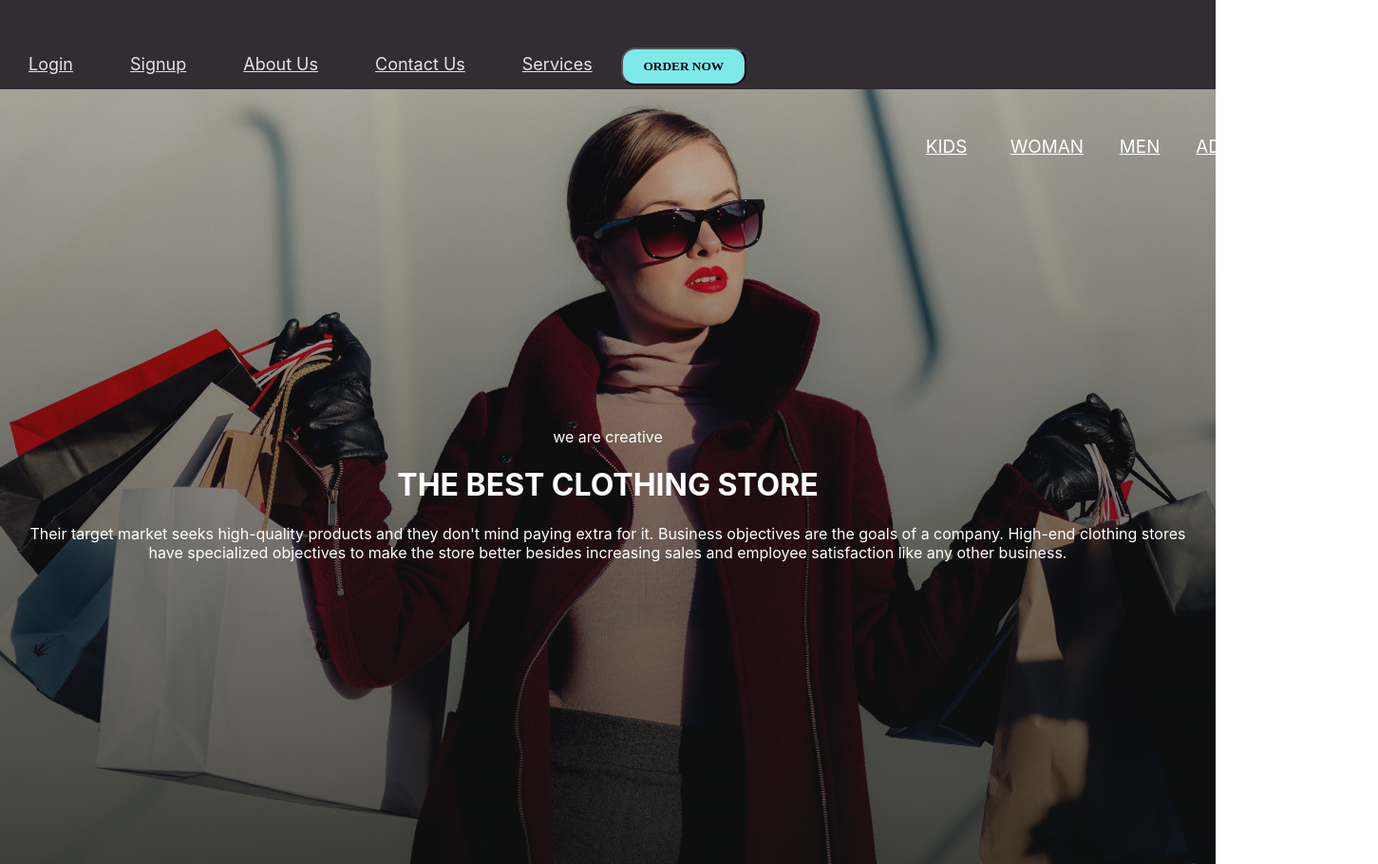
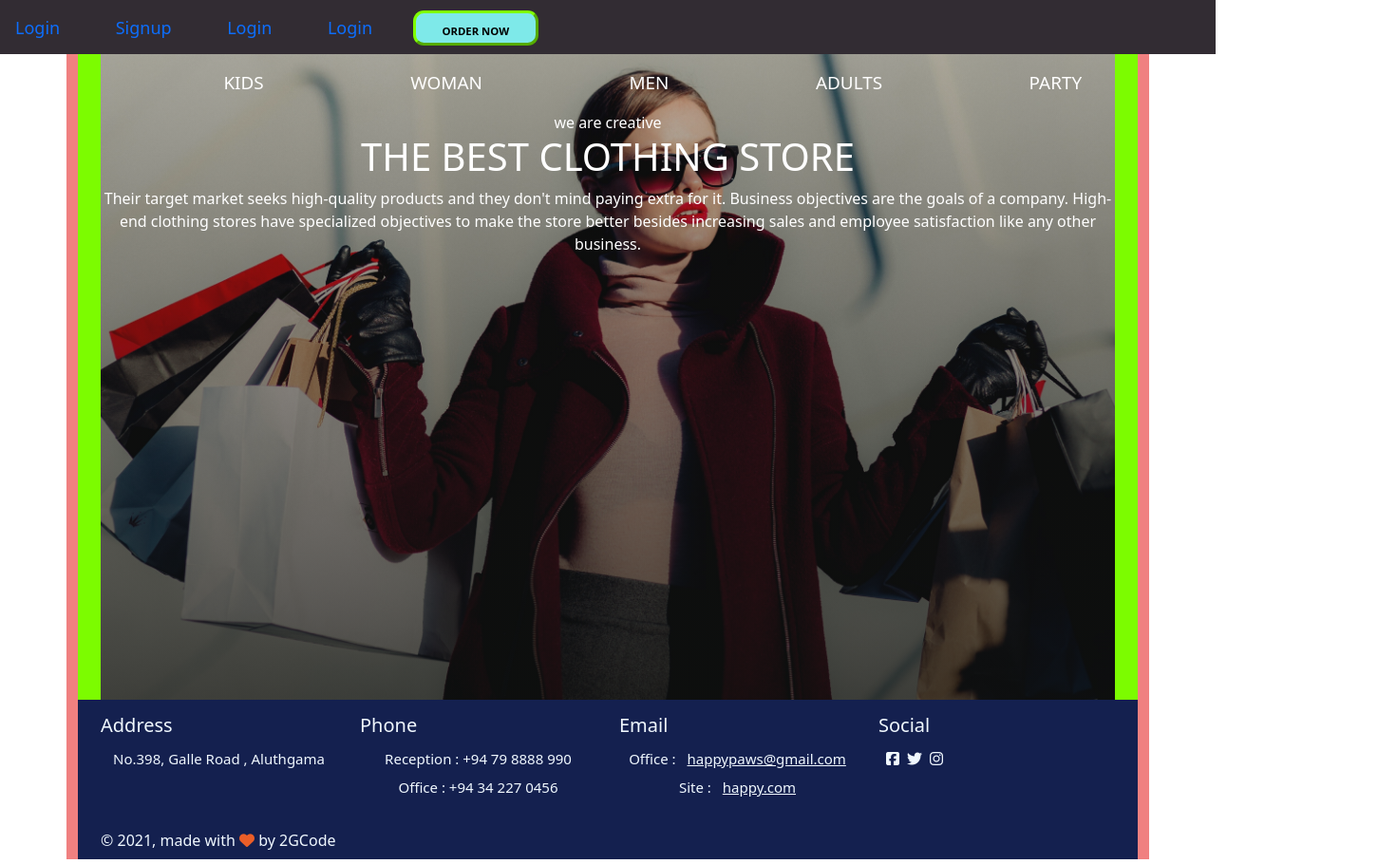
Before and after one commit to shashikadilhani/Fashion-Store-Frontend, a React app: page / in a window 1280 px wide. Shown: the whole page at 95% size, 1451 px wide, since content can reach past the window. Built offline with nearby package versions, Linux system fonts and the light colour scheme; no server answers.

Commit message:
Resolve conflicts in nav bar

```diff
--- a/public/index.html
+++ b/public/index.html
@@ -10,6 +10,12 @@
       content="Web site created using create-react-app"
     />
     <link rel="apple-touch-icon" href="%PUBLIC_URL%/logo192.png" />
+    <link
+    href="https://maxcdn.bootstrapcdn.com/font-awesome/latest/css/font-awesome.min.css"
+    rel="stylesheet"
+  />
+  <link rel="stylesheet" href="https://cdnjs.cloudflare.com/ajax/libs/Swiper/4.4.1/css/swiper.css">
+  <link rel="stylesheet" href="https://unpkg.com/swiper/css/swiper.min.css">
     <!--
       manifest.json provides metadata used when your web app is installed on a
       user's mobile device or desktop. See https://developers.google.com/web/fundamentals/web-app-manifest/
--- a/src/App.css
+++ b/src/App.css
@@ -7,37 +7,38 @@
   height: 40vmin;
 }
 
-/* .nav{
-  color: #e2e6e7;
-  background-color: rgb(50, 44, 51);
-  padding: 20px;
-  height: 15px;
-  width: auto;
-  font-size: 0.5cm;
-  column-gap: 100mm;
-
-} */
  .nav1{
   background-color: rgb(50, 44, 51);
-   height:25mm;
-   /* margin-top: -15mm; */
+   height:15mm;
+   width: 150mm;
    font-size: large;
  }
+
+ .div{
+  background-color: rgb(50, 44, 51);
+ }
 .navitem{
-  margin-left:30px;
-  margin-right:30px;
   color: #e2e6e7;
-  margin-top: -5mm;
+  margin-left: 00mm;
+  margin-right: 5mm;
+}
+
+.navitem2{
+  color: #e2e6e7;
+  margin-left: 00mm;
+  margin-right: 5mm;
+  width: 2mm;
 }
 
 .navdiv{
   background-color: rgb(126, 233, 233);
   width: 35mm;
-  /* border: 4mm; */
-  /* border-width: 15mm;
-  border-color: chartreuse; */
-  /* height: 7mm; */
+  height: 10mm;
+  border-radius: 3mm;
+  border-width: 1mm;
+  border-color: chartreuse;
   cursor: pointer;
+  font-size: 3mm;
 }
 
 @keyframes App-logo-spin {
@@ -48,3 +49,7 @@
     transform: rotate(360deg);
   }
 }
+
+ .bb{
+   background-color: lightcoral;
+ }
--- a/src/App.js
+++ b/src/App.js
@@ -16,6 +16,11 @@ import Party from './aboutus/aboutus';
 
 import blouse from './womenitemtypes/blouse';
 import saree from './womenitemtypes/saree';
+
+import 'bootstrap/dist/css/bootstrap.min.css';
+//slack
+// import "slick-carousel/slick/slick.css";
+// import "slick-carousel/slick/slick-theme.css";
 
 //  class App extends React.Component  {
 
@@ -183,7 +188,7 @@ class App extends React.Component {
             currentUser={this.state.currentUser}
             onLogout={this.handleLogout} /> */}
 
-           <Container>
+           <Container className="bb">
              <Row className="column1">
                <Col lg={12} className="column2">
                  <Switch>
--- a/src/AppNavbar.js
+++ b/src/AppNavbar.js
@@ -38,19 +38,17 @@ export default class AppNavbar extends Component {
   render() {
     return(
         <>
+          <div className="div">
           <Navbar className="nav1" >
-          {/* <NavbarBrand href="/"><img src={logo} alt="" style={{width:"130px",height:"60px"}}/></NavbarBrand> */}
-            <Collapse isOpen={this.state.isOpen} navbar>
             <NavLink href="/login" exact component={Login} className="navitem">Login</NavLink>
             <NavLink href="/signup" exact component={Auth} className = "navitem">Signup</NavLink>
-            <NavLink href="/aboutus"   className="navitem">About Us</NavLink>
-            <NavLink href="/contactus"  className="navitem">Contact Us</NavLink>
-            <NavLink href="/services"  className="navitem">Services</NavLink>
+            <NavLink href="/login" exact component={Login} className="navitem">Login</NavLink>
+            <NavLink href="/login" exact component={Login} className="navitem">Login</NavLink>
             <button onClick="sdff" className="navdiv">ORDER NOW</button>
+          </Navbar>
 
-
-            </Collapse>
-          </Navbar></>
+          </div>
+          </>
     );
   }
 }
--- a/src/Home/Home.css
+++ b/src/Home/Home.css
@@ -34,9 +34,9 @@ h1{
     background-image:
     linear-gradient(to top, rgba(12, 14, 13, 0.75), rgba(0, 0, 0, 0.25)),
     url("../assets/f5.jpg");
-    padding: 30px;
-    background-size: 500px;
-    height: 200mm;
+    /* padding: 30px; */
+    /* background-size: 500px; */
+    height: 180mm;
     background-repeat: no-repeat;
     background-size: cover;
     background-position-x: center;
@@ -66,3 +66,7 @@ color: white;
     width: 100%;
   }
   */
+  .mn{
+      background-color: lawngreen;
+
+  }
--- a/src/Home/Home.js
+++ b/src/Home/Home.js
@@ -3,13 +3,15 @@ import './Home.css';
 import { withCookies } from 'react-cookie';
 import { Container} from 'react-bootstrap';
 import { Navbar, NavLink } from 'reactstrap';
+import Footer from '../footer/footer'
 
 class Home extends Component {
 
   render() {
 
     return (
-      <Container>
+      <>
+         <Container className="mn">
             {
               <div className="landing">
                   <Navbar className="nav2" >
@@ -25,6 +27,9 @@ class Home extends Component {
               </div>
           }
         </Container>
+        <Footer />
+      </>
+
     );
   }
 }
--- /dev/null
+++ b/src/footer/footer.css
@@ -0,0 +1,36 @@
+.footer-Home{
+    background-color: #14204f;
+    background-attachment: fixed;
+    position: relative;
+    line-height: 30px;
+}
+
+.footer-topic{
+    color: aliceblue;
+    font-size: 20px;
+}
+
+.footer-row{
+    padding-top: 15px;
+}
+
+.footer-des{
+    color: aliceblue;
+    font-size: 15px;
+}
+
+.link{
+    color: aliceblue;
+    padding-left: 8px;
+}
+
+.copyright{
+    color: aliceblue;
+    padding: 10px 0px 5px 0px;
+}
+
+.heart {
+    color: #EB5E28;
+    animation: heathing 2s ease infinite;
+
+}
--- /dev/null
+++ b/src/footer/footer.js
@@ -0,0 +1,48 @@
+import React from 'react';
+// import { Row, Container, Col } from "reactstrap";
+import Container from 'react-bootstrap/Container';
+import Row from 'react-bootstrap/Row';
+import Col from 'react-bootstrap/Col';
+import './footer.css';
+import Grid from '@material-ui/core/Grid';
+
+function Footer() {
+    return (
+        <footer className="footer-Home">
+            <Container className="con">
+                <Row className="footer-row">
+                    <Col lg="3" md="6">
+                        <h5 className="footer-topic">Address</h5>
+                        <p className="footer-des">No.398, Galle Road , Aluthgama</p>
+                    </Col>
+                    <Col lg="3" md="6" >
+                        <h5 className="footer-topic">Phone</h5>
+                        <p className="footer-des">Reception :  +94 79 8888 990 <br />Office :  +94 34 227 0456</p>
+                    </Col>
+                    <Col lg="3" md="6" >
+                        <h5 className="footer-topic">Email</h5>
+                        <p className="footer-des">Office :  <a href="#" className="link">happypaws@gmail.com</a> <br />Site :  <a href="#" className="link">happy.com</a></p>
+                    </Col>
+                    <Col lg="3" md="6">
+                        <h5 className="footer-topic">Social</h5>
+                        <div className="round-social light">
+                            <a href="#" className="link"><i className="fa fa-facebook-square" aria-hidden="true"><br/></i></a>
+                            <a href="#" className="link"><i className="fa fa-twitter" aria-hidden="true"></i></a>
+                            <a href="#" className="link"><i className="fa fa-instagram"aria-hidden="true"></i></a>
+                        </div>
+                    </Col>
+                </Row>
+                <Row>
+                    <div className="copyright">
+                        <span >
+                            © {new Date().getFullYear()}, made with{" "}
+                            <i className="fa fa-heart heart" /> by 2GCode
+                        </span>
+                    </div>
+                </Row>
+            </Container>
+        </footer>
+    );
+}
+
+export default Footer;
--- a/src/index.css
+++ b/src/index.css
@@ -5,6 +5,7 @@ body {
     sans-serif;
   -webkit-font-smoothing: antialiased;
   -moz-osx-font-smoothing: grayscale;
+
 }
 
 code {
```
Lines whose indentation alone changed are shown as unchanged.
